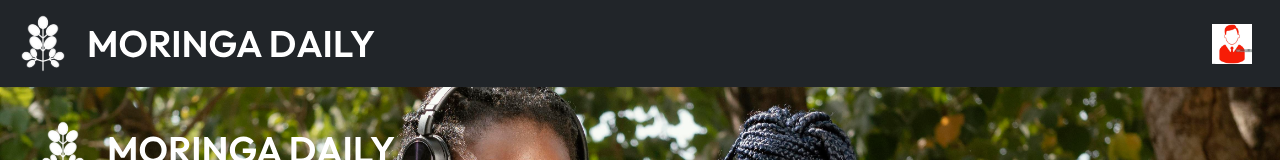
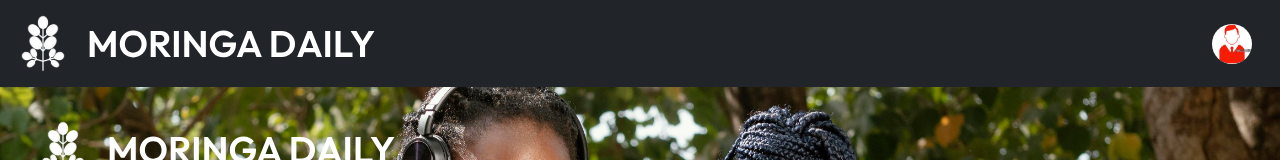
Before and after one commit to chyvail/Moringa-School-Daily, a React (Create React App) app in the folder frontend/: page / in a window 1280 px wide. Shown: the top 160 px of the page. Built offline with nearby package versions, Linux system fonts and the light colour scheme.

Commit message:
corrected navbar error

```diff
--- a/frontend/src/components/Navbar.jsx
+++ b/frontend/src/components/Navbar.jsx
@@ -9,7 +9,7 @@ export default function Navbar(){
               <Logo />
             </a>
             <a className="navbar-brand" href="#">
-            <img src={LogoSVG} alt="Logo" width="40" height="40" align="right" classNameName="d-inline-block align-top rounded-circle" />
+            <img src={LogoSVG} alt="Logo" width="40" height="40" align="right" className="d-inline-block align-top rounded-circle" />
             </a>
           </div>
         </nav>
```
